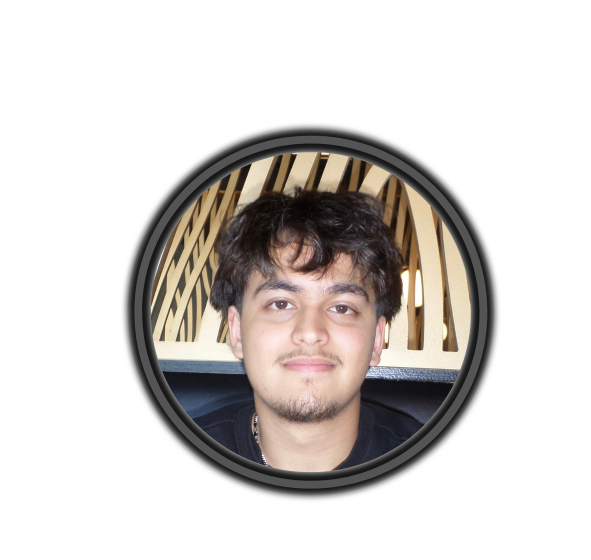
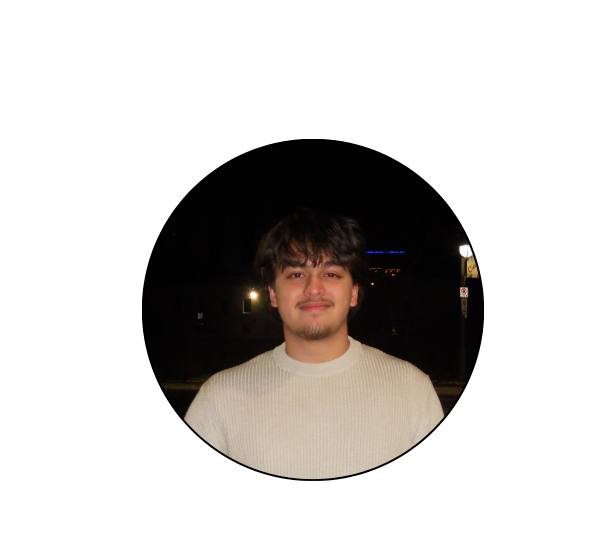
Before and after one commit to RoheenG/Portfolio, a plain HTML site: page index.html in a window 1280 px wide. Shown: the part 174-734 px from the top of the page, 98-689 px from the left. Drawn offline with Linux system fonts and the light colour scheme.

Commit message:
changed pfp

```diff
--- a/index.html
+++ b/index.html
@@ -39,7 +39,7 @@
 
     <section id="profile">
         <div class="section__pic-container">
-            <img src="./assets/pfp.png" alt="Roheen Ghafuri profile picture">
+            <img src="./assets/pfp3.png" alt="Roheen Ghafuri profile picture">
         </div>
         <div class="section__text">
             <p class="section__text__p1"><span id="typed-hello"></span><span id="typed-cursor" style="font-weight:bold;">|</span></p>
```
Also changed, not shown: assets/pfp3.png (added), 2 other files.
